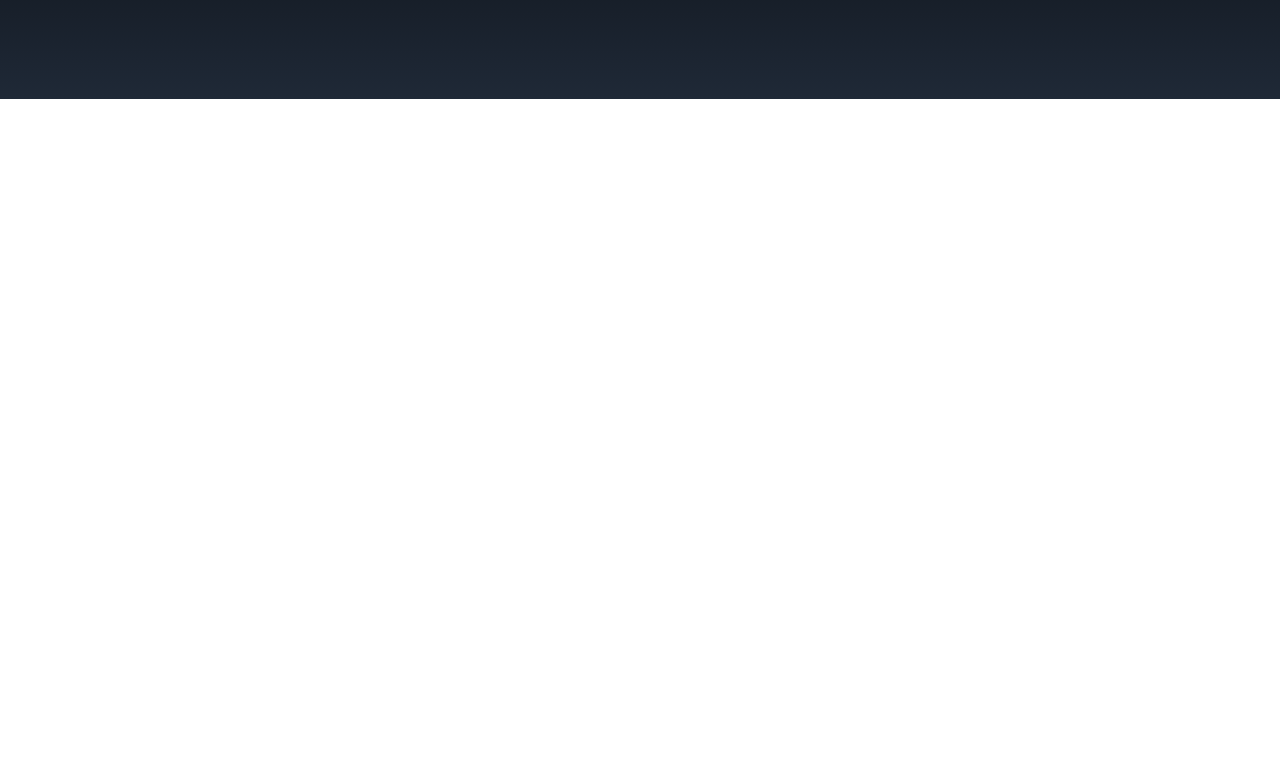
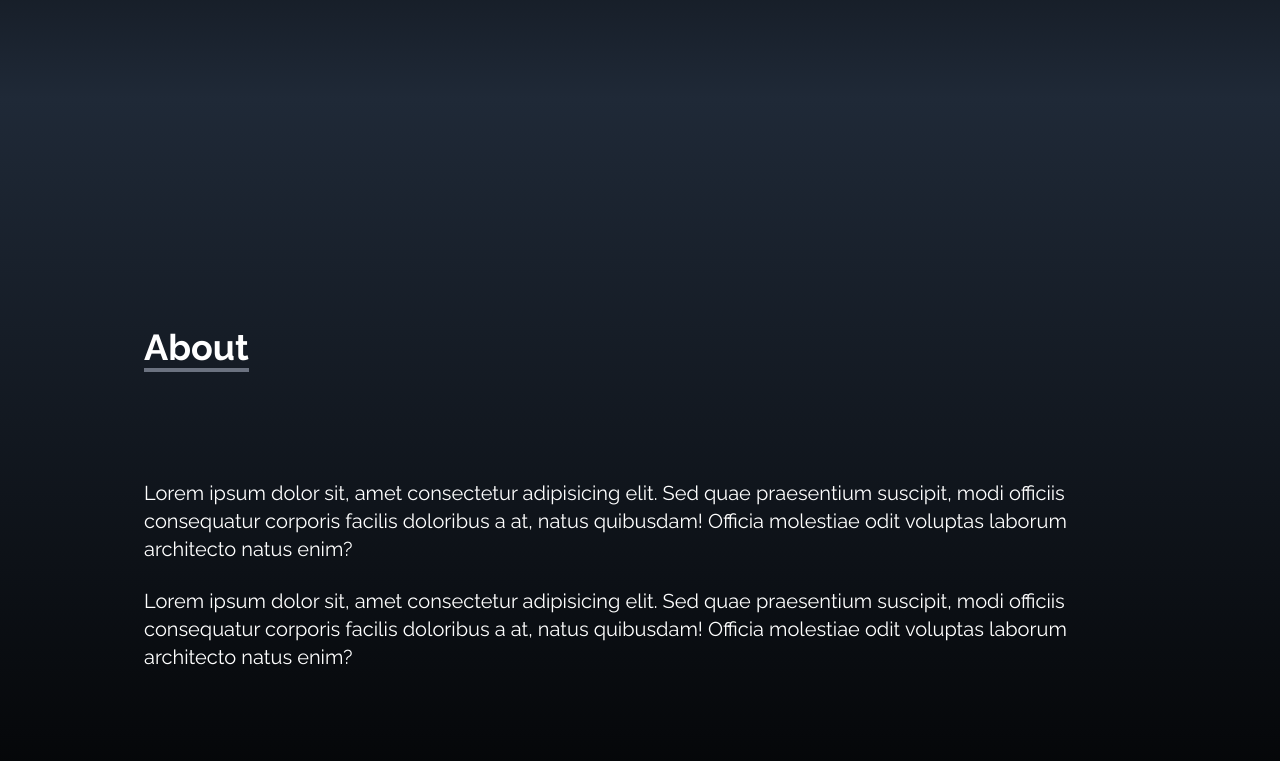
Before and after one commit to imanmogh/reactPortfolio, a React (Create React App) app in the folder portfolio/: page / in a window 1280 px wide. Shown: the part 701-1462 px from the top of the page. Before the commit the page ends 800 px from the top, so only its background shows below. Built offline with nearby package versions, Linux system fonts and the light colour scheme.

Commit message:
added the about me section

```diff
--- a/portfolio/src/App.js
+++ b/portfolio/src/App.js
@@ -1,5 +1,7 @@
 import { Home } from "./components/Home";
 import { NavBar } from "./components/NavBar";
+import { About } from "./components/About";
+
 import SocialLinks from "./components/SocialLinks";
 
 
@@ -8,6 +10,8 @@
    <div>
     <NavBar />
     <Home />
+    <About />
+
     <SocialLinks />
    </div>
   );
--- /dev/null
+++ b/portfolio/src/components/About.js
@@ -0,0 +1,24 @@
+import React from 'react'
+
+export const About = () => {
+  return (
+    <div name="about" className='w-full h-screen bg-gradient-to-b from-gray-800 to-black text-white'>
+        <div className='max-w-screen-lg p-4 mx-auto flex flex-col justify-center w-full h-full'>
+            <div className='pb-8'>
+                <p className='text-4xl font-bold inline border-b-4 border-gray-500'>About</p>
+            </div>
+            <p className='text-xl mt-20 '>
+            Lorem ipsum dolor sit, amet consectetur adipisicing elit. Sed quae praesentium suscipit,
+            modi officiis consequatur corporis facilis doloribus a at, natus quibusdam! Officia molestiae odit voluptas laborum architecto natus enim?
+            </p>
+            <br/>
+            <p className='text-xl'>
+            Lorem ipsum dolor sit, amet consectetur adipisicing elit. Sed quae praesentium suscipit,
+             modi officiis consequatur corporis facilis doloribus a at, natus quibusdam! Officia molestiae odit voluptas laborum architecto natus enim?
+            </p>
+        </div>
+    </div>
+  )
+}
+
+export default About
--- a/portfolio/src/components/SocialLinks.js
+++ b/portfolio/src/components/SocialLinks.js
@@ -36,7 +36,7 @@
         href: 'mailto:imanmoghaddas@yahoo.com',
     },
     {
-        id: 3,
+        id: 4,
         child: (
             <>
                 Instagram <BsInstagram size={30}/>
@@ -58,7 +58,7 @@
 ]
 
   return (
-    <div className='hidden lg:flex flex flex-col top-[35%] left-0 fixed'>
+    <div className='hidden lg:flex flex-col top-[35%] left-0 fixed'>
         <ul>
 
             {links.map(({id, child, href, style, download}) => (
```
Also changed, not shown: portfolio/public/index.html (line endings or trailing spaces).
